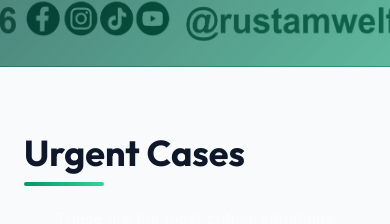
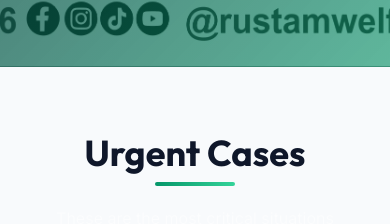
Before and after one commit to DearVirussir/RWF, a Next.js app: page / in a window 390 px wide. Shown: the part 777-1001 px from the top of the page. Built offline with nearby package versions, Linux system fonts and the light colour scheme; no server answers; the database is empty.

Commit message:
Fix h2 titles centering issue

```diff
--- a/src/app/globals.css
+++ b/src/app/globals.css
@@ -71,9 +71,8 @@ h2 {
   margin-bottom: 3rem;
   text-align: center;
   position: relative;
-  display: inline-block;
-  left: 50%;
-  transform: translateX(-50%);
+  display: block;
+  width: 100%;
 }
 
 h2::after {
@@ -342,15 +341,13 @@ textarea.form-control {
 @media (max-width: 768px) {
   h2 {
     font-size: 2.25rem;
-    left: 0;
-    transform: none;
-    text-align: left;
+    text-align: center;
     margin-bottom: 2rem;
   }
 
   h2::after {
-    left: 0;
-    transform: none;
+    left: 50%;
+    transform: translateX(-50%);
   }
 
   .py-section {
```
